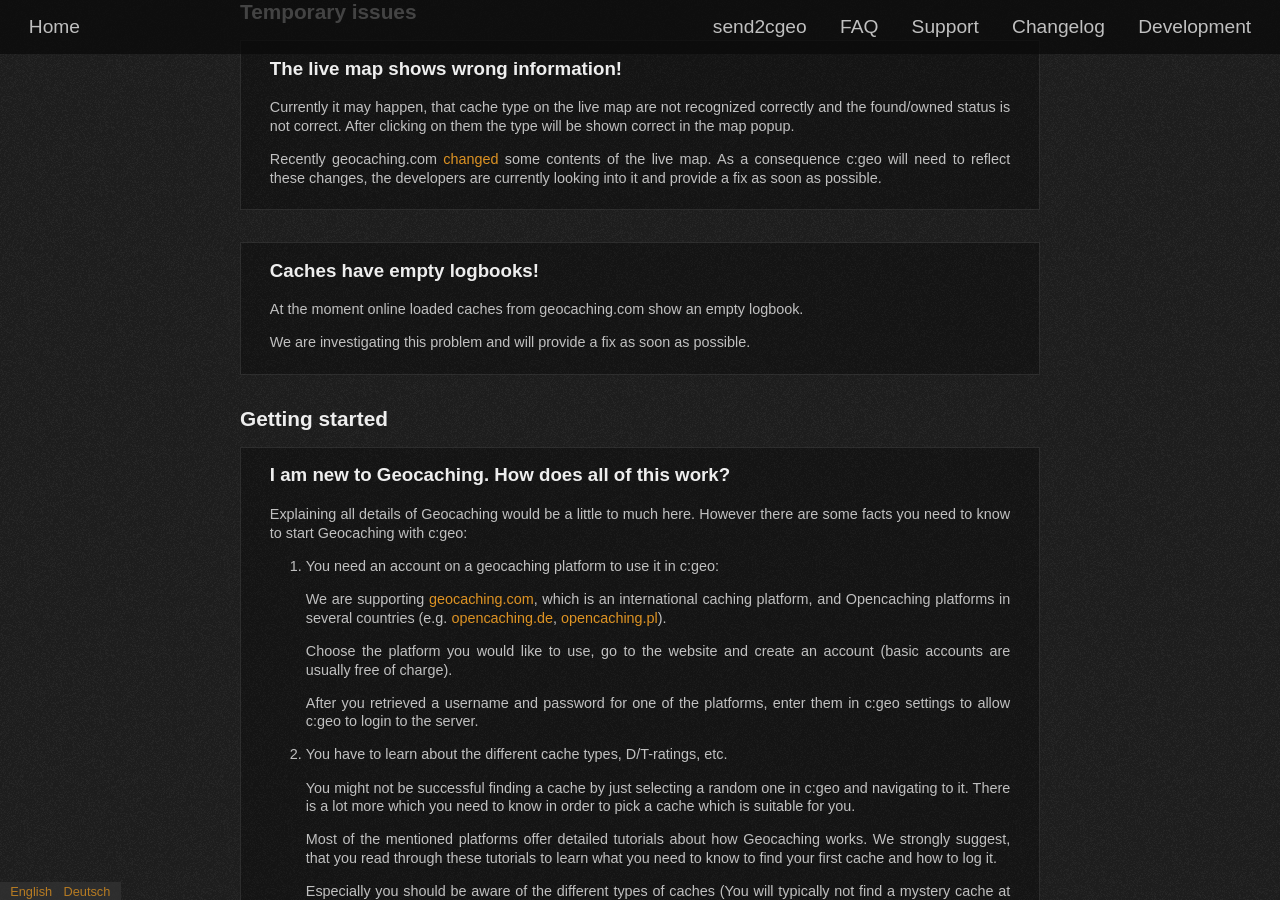
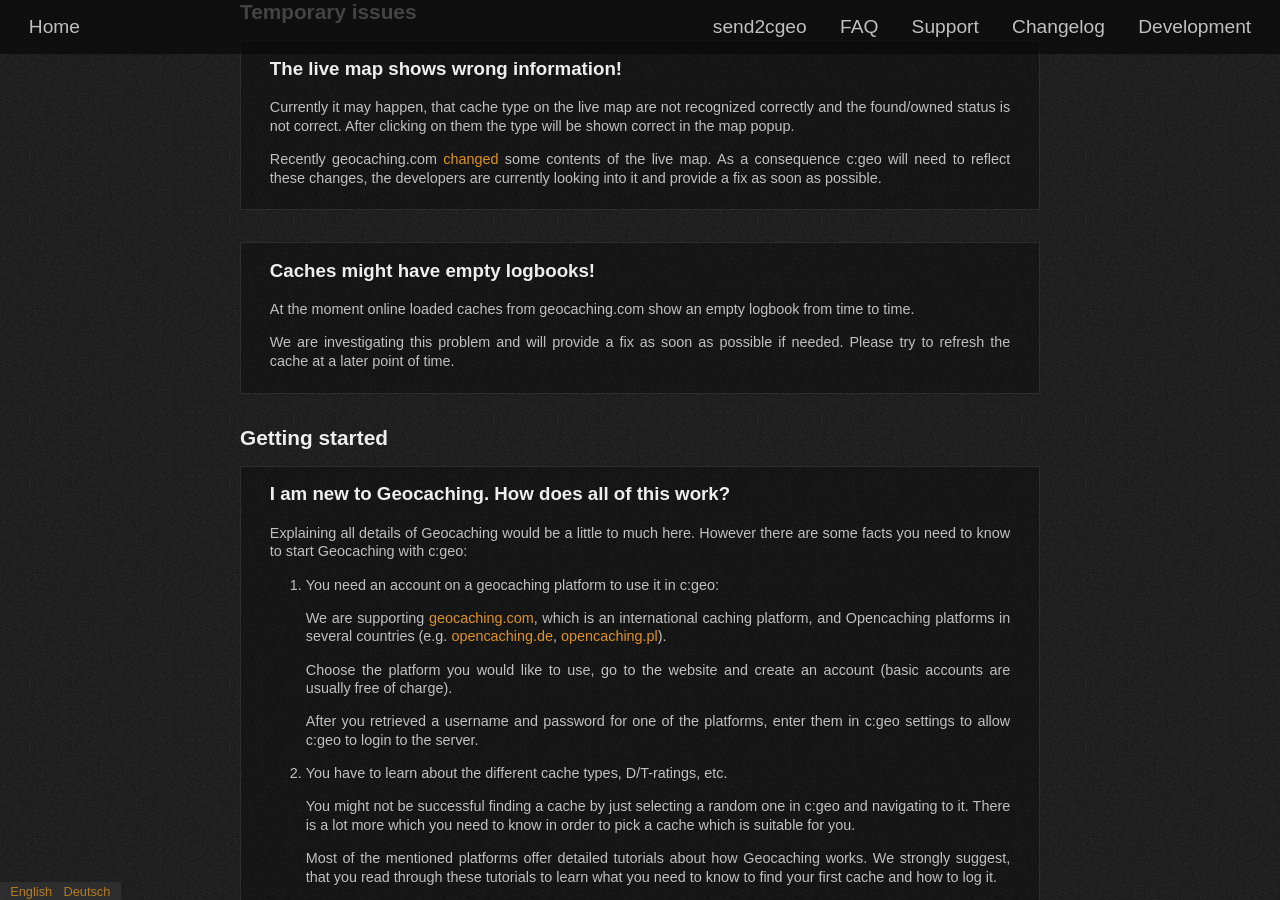
Before and after one commit to cgeo/cgeo.github.io, a Jekyll site: the page built from faq.html, in a window 1280 px wide and 900 px high, scrolled down 2681 px. Built offline with Jekyll 4.4.1, drawn with Linux system fonts in a browser that asks for light colours; some web fonts are replaced; some of the changed text lies outside the part shown.

Commit message:
FAQ: Update temporary problem
https://github.com/cgeo/cgeo/issues/6177

```diff
--- a/_data/faq.yml
+++ b/_data/faq.yml
@@ -21,18 +21,20 @@
 
       - id: 6177
         en:
-            title: Caches have empty logbooks!
-            content: |
-                At the moment online loaded caches from geocaching.com show an empty logbook.
-
-                We are investigating this problem and will provide a fix as soon as possible.
+            title: Caches might have empty logbooks!
+            content: |
+                At the moment online loaded caches from geocaching.com show an empty logbook from time to time.
+
+                We are investigating this problem and will provide a fix as soon as possible if needed.
+                Please try to refresh the cache at a later point of time.
 
         de:
             title: Caches haben ein leeres Logbuch!
             content: |
-                Derzeit zeigen online geladene Caches von geocaching.com ein leeres Logbuch.
-
-                Wir untersuchen das Problem und werden so bald wie möglich eine Korrektur bereitstellen.
+                Derzeit zeigen online geladene Caches von geocaching.com manchmal ein leeres Logbuch.
+
+                Wir untersuchen das Problem und werden wenn notwendig so bald wie möglich eine Korrektur bereitstellen.
+                Bitte versuche den Cache zu einem späteren Zeitpunkt zu aktualisieren.
 
 - id: getting-started
   title:
```
